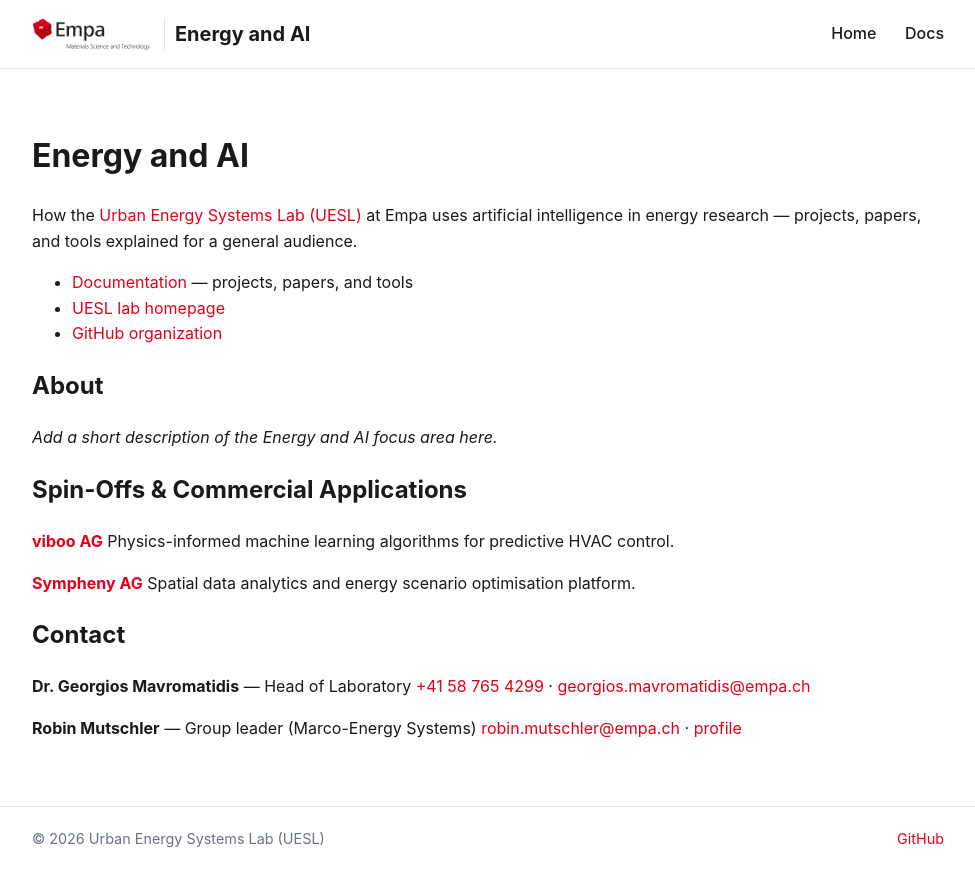
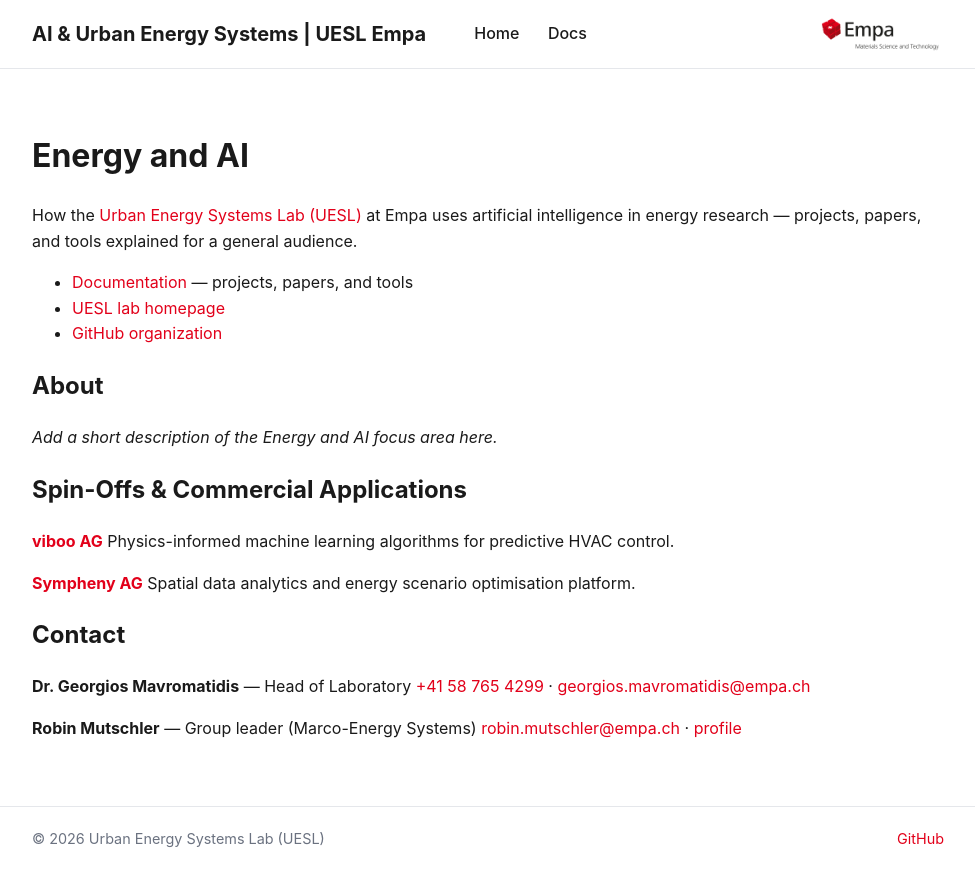
Before and after one commit to uesl-empa/energy-and-AI, a Jekyll site: the page built from index.md, in a window 1280 px wide. Shown: the top 886 px of the page, without its empty margins (152-1127 px from the left). Built offline with Jekyll 4.4.1, drawn with Linux system fonts in a browser that asks for light colours.

Commit message:
Move Empa logo to top-right, update site title
Header now puts the site title + nav on the left and the Empa
logo pinned to the far right. Site title changed to
AI & Urban Energy Systems | UESL Empa.

Co-Authored-By: Claude Sonnet 5 <noreply@anthropic.com>

```diff
--- a/_config.yml
+++ b/_config.yml
@@ -1,4 +1,4 @@
-title: Energy and AI
+title: "AI & Urban Energy Systems | UESL Empa"
 tagline: Urban Energy Systems Lab (UESL)
 description: >-
   How UESL uses artificial intelligence in energy research — projects, papers, and tools
--- a/_includes/header.html
+++ b/_includes/header.html
@@ -1,12 +1,14 @@
 <header class="site-header">
   <div class="wrap">
-    <a class="site-brand" href="{{ '/' | relative_url }}">
+    <div class="site-left">
+      <a class="site-title" href="{{ '/' | relative_url }}">{{ site.title }}</a>
+      <nav class="site-nav">
+        <a href="{{ '/' | relative_url }}">Home</a>
+        <a href="{{ '/docs/' | relative_url }}">Docs</a>
+      </nav>
+    </div>
+    <a class="site-logo-link" href="{{ '/' | relative_url }}">
       <img class="site-logo" src="{{ '/assets/images/empa_logo.png' | relative_url }}" alt="Empa">
-      <span class="site-title">{{ site.title }}</span>
     </a>
-    <nav class="site-nav">
-      <a href="{{ '/' | relative_url }}">Home</a>
-      <a href="{{ '/docs/' | relative_url }}">Docs</a>
-    </nav>
   </div>
 </header>
--- a/assets/css/style.scss
+++ b/assets/css/style.scss
@@ -40,10 +40,15 @@ a:hover { text-decoration: underline; }
   padding-top: 1rem;
   padding-bottom: 1rem;
 }
-.site-brand {
+.site-left {
   display: flex;
   align-items: center;
-  gap: 0.6rem;
+  gap: 1.5rem;
+  min-width: 0;
+}
+.site-logo-link {
+  flex: none;
+  line-height: 0;
 }
 .site-logo {
   height: 36px;
@@ -53,12 +58,7 @@ a:hover { text-decoration: underline; }
   font-weight: 700;
   font-size: 1.25rem;
   color: var(--fg);
-  padding-left: 0.6rem;
-  border-left: 1px solid var(--border);
-}
-.site-brand .site-title:first-child {
-  padding-left: 0;
-  border-left: none;
+  text-decoration: none;
 }
 .site-nav a {
   margin-left: 1.5rem;
```
